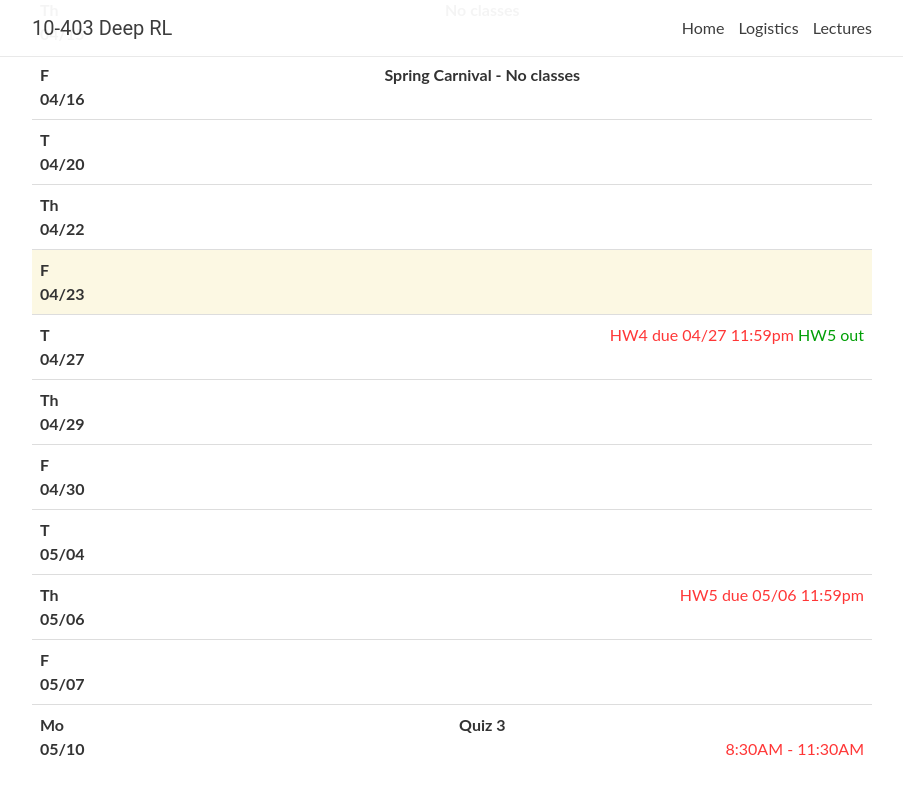
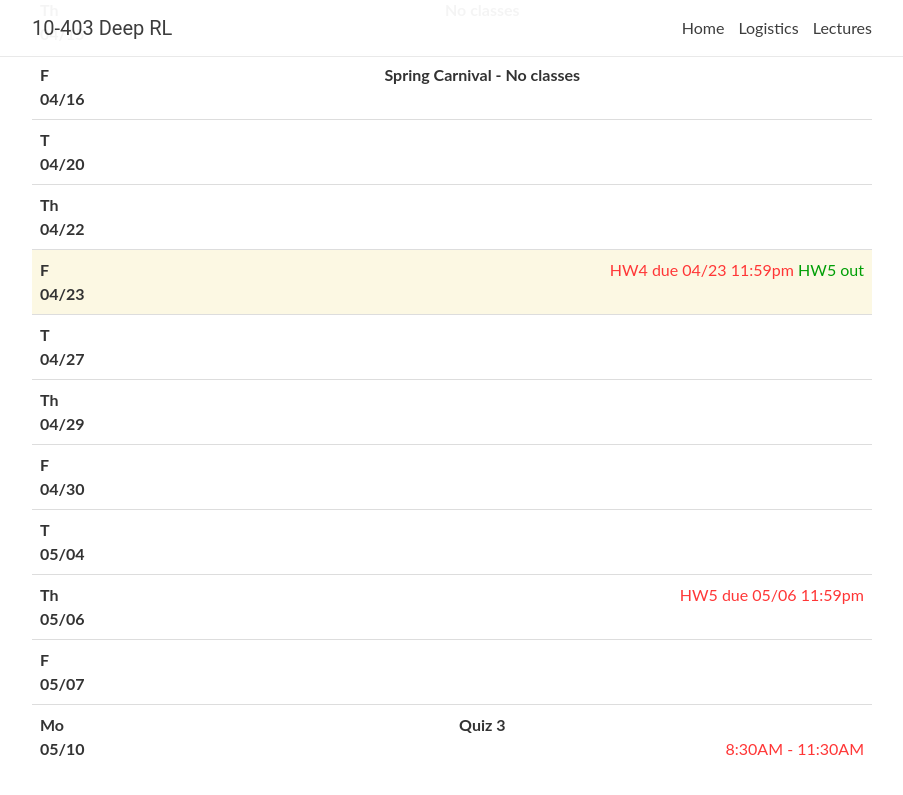
Before and after one commit to cmudeeprl/403_website, a Jekyll site: the page built from _pages/lectures.md, in a window 1280 px wide and 900 px high, scrolled down 2295 px. Shown: the top 795 px of the window, without its empty margins (188-1091 px from the left). Built offline with Jekyll 4.4.1, drawn with Linux system fonts in a browser that asks for light colours; nearby versions of some CDN libraries; comment, search, counter and statistics services are not loaded.

Commit message:
fix: hw4 ddl

```diff
--- a/_data/lectures.yml
+++ b/_data/lectures.yml
@@ -544,6 +544,7 @@
     - Ecoffet et al. <a href="https://arxiv.org/abs/1901.10995" target="_blank">Go-Explore<span>:</span> a New Approach for Hard-Exploration Problems</a>
     - Osband et al. <a href="https://arxiv.org/abs/1602.04621" target="_blank">Deep Exploration via Bootstrapped DQN</a>
   logistics:
+    <span class="deadline">HW4 due 04/23 11:59pm</span> <span class="event">HW5 out</span> <br>
 
 - date: T 04/27
   lecturer:
@@ -558,7 +559,7 @@
     - Emmons et al. <a href="https://arxiv.org/abs/2003.06417" target="_blank">Sparse Graphical Memory for Robust Planning</a>
     - Liu et al. <a href="https://arxiv.org/abs/2002.12336" target="_blank">Hallucinative Topological Memory for Zero-Shot Visual Planning</a>
   logistics:
-    <span class="deadline">HW4 due 04/27 11:59pm</span> <span class="event">HW5 out</span> <br>
+
 
   # lecturer:
   # title: >
```
